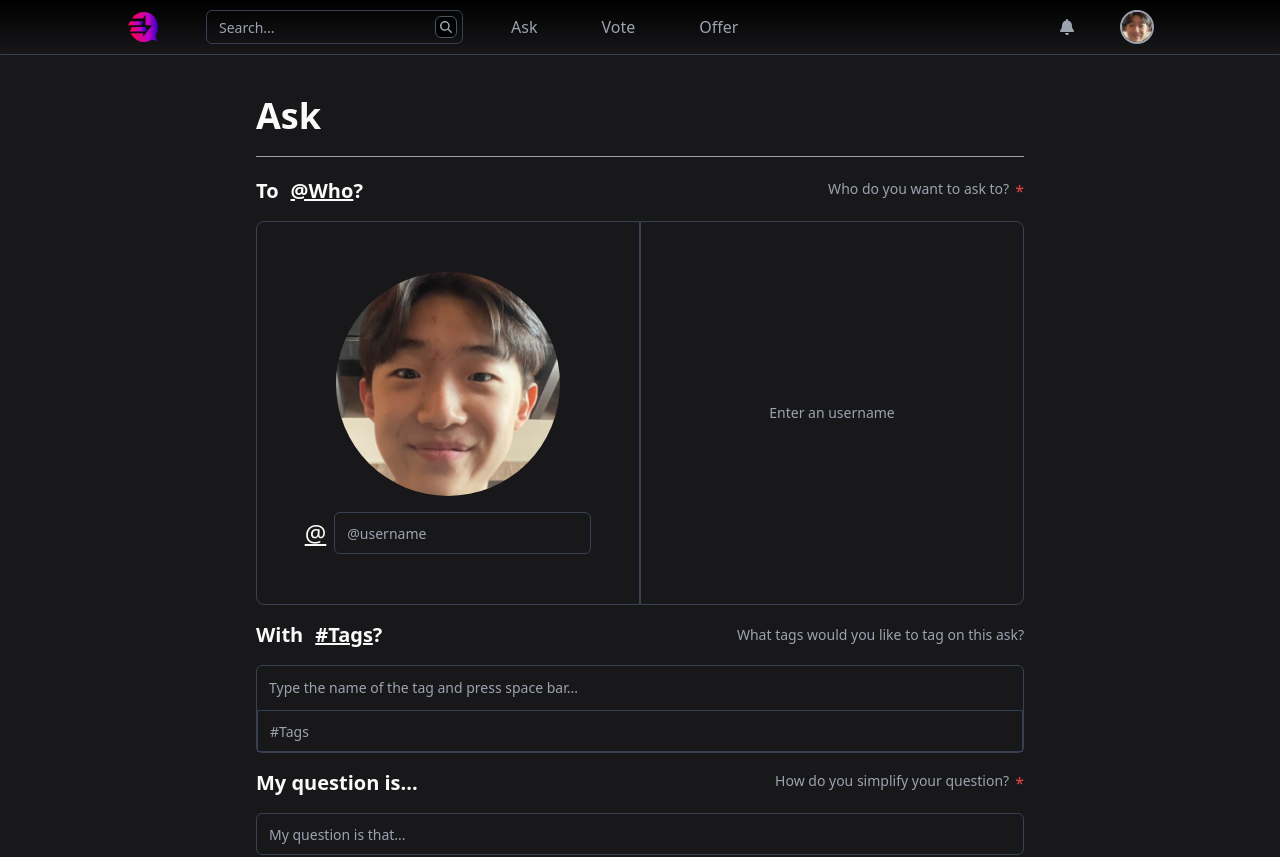
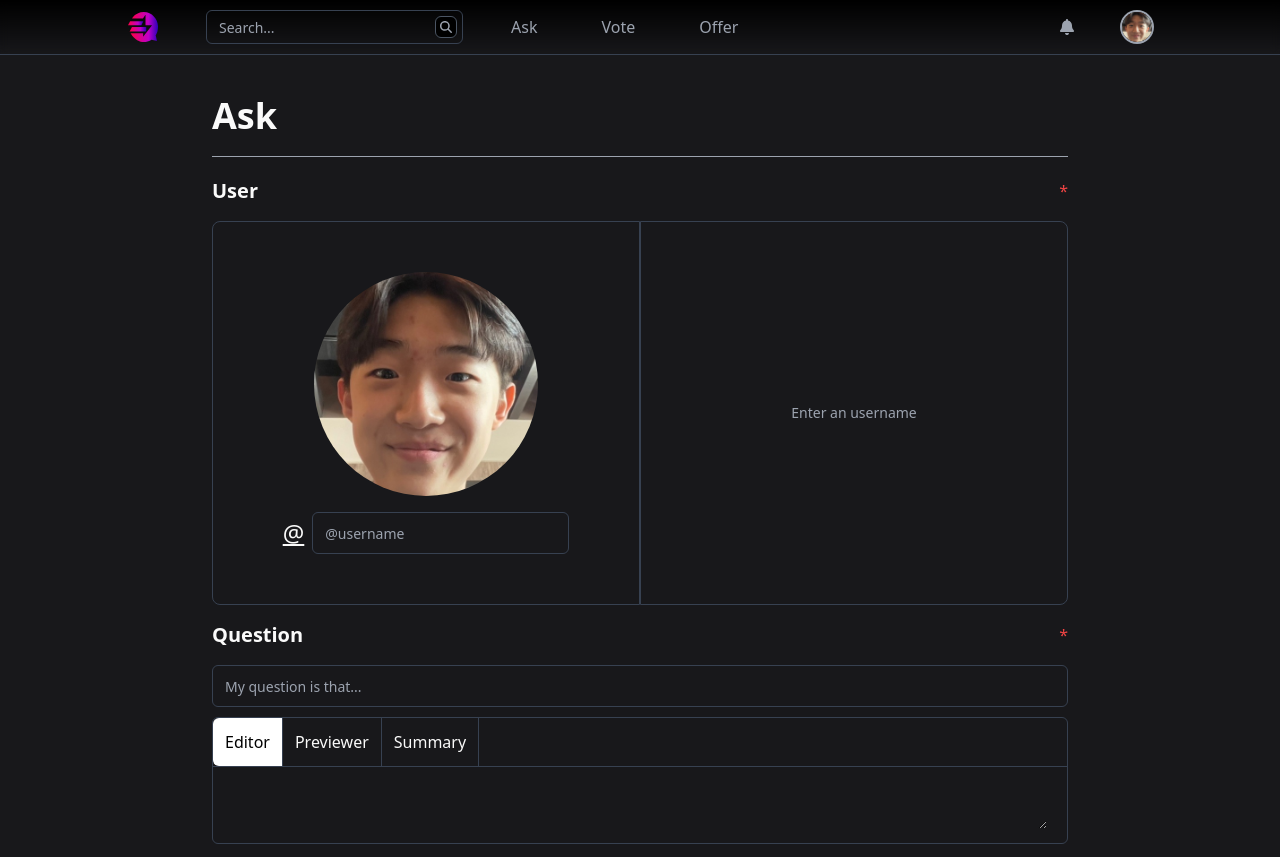
Before and after one commit to cattynip/rellyship, a Next.js app: page /asks/ask in a window 1280 px wide. Shown: the top 857 px of the page. Built offline with nearby package versions, Linux system fonts and the light colour scheme.

Commit message:
refactor(component): fix ask page

```diff
--- a/components/TagSearcher.tsx
+++ b/components/TagSearcher.tsx
@@ -96,6 +96,7 @@ const TagsSearcher = ({ getContent }: ITagsSearcherProps) => {
       <div>
         <RellyShipInput
           placeholder="#Tags"
+          id="tags"
           extraClassName="w-full rounded-none "
           wider
           removeHoverAnimation
--- a/components/layouts/RellyShipLayout.tsx
+++ b/components/layouts/RellyShipLayout.tsx
@@ -17,7 +17,7 @@ const RellyShipLayout = ({ isUserIn, children }: IRellyShipLayoutProps) => {
 
       <Header isUserIn={isUserIn} />
 
-      <main className="pt-24 w-full max-w-5xl mx-auto px-5">{children}</main>
+      <main className="pt-24 w-full max-w-4xl mx-auto px-5">{children}</main>
 
       <Footer />
     </div>
--- a/pages/asks/ask.tsx
+++ b/pages/asks/ask.tsx
@@ -6,7 +6,6 @@ import { ChangeEvent, FormEvent, useEffect, useState } from "react";
 import UserSearcher from "@components/UserSearcher";
 import TagsSearcher from "@components/TagSearcher";
 import AskEditor from "@components/AskEditor";
-import FloatingWindow from "@components/FloatingWindow";
 import RellyShipButton from "@components/RellyShipComponents/RellyShipButton";
 import RellyShipHeading from "@components/RellyShipComponents/RellyShipHeadings";
 import RellyShipInput from "@components/RellyShipComponents/RellyShipInput";
@@ -27,30 +26,22 @@ const Ask: NextPage = () => {
   const onValid = (event: FormEvent) => {
     event.preventDefault();
 
+    // TODO: Cehck fields
+
     // TODO: Send an API
   };
 
   return (
-    <div className="max-w-3xl mx-auto">
+    <div>
       <RellyShipHeading text="Ask" extraClassName="text-3xl" />
       <form
         onSubmit={onValid}
         className="border-t border-gray-400 mt-5 pt-5 space-y-4"
       >
         <div>
-          <FloatingWindow message="Who do you want to ask to? Enter the user name. It will show you the information of the user.">
-            <RellyShipLabel
-              inputFor="who"
-              required
-              description="Who do you want to ask to?"
-            >
-              <div className="text-xl font-bold">
-                <span className="pr-3">To</span>
-                <span className="underline">@Who</span>
-                <span>?</span>
-              </div>
-            </RellyShipLabel>
-          </FloatingWindow>
+          <RellyShipLabel inputFor="who" required>
+            <span className="text-xl font-bold">User</span>
+          </RellyShipLabel>
           <UserSearcher
             onChange={(event: ChangeEvent<HTMLInputElement>) =>
               setFormData(prev => ({
@@ -61,39 +52,9 @@ const Ask: NextPage = () => {
           />
         </div>
         <div>
-          <FloatingWindow message="What tags do you want to attach? These tags will show this question to the list.">
-            <RellyShipLabel
-              inputFor="tags"
-              description="What tags would you like to tag on this ask?"
-            >
-              <div className="text-xl font-bold">
-                <span className="pr-3">With</span>
-                <span className="underline">#Tags</span>
-                <span>?</span>
-              </div>
-            </RellyShipLabel>
-          </FloatingWindow>
-          <TagsSearcher
-            getContent={(tags: string[]) => {
-              setFormData(prev => ({
-                ...prev,
-                tags: tags
-              }));
-            }}
-          />
-        </div>
-        <div>
-          <FloatingWindow message="This is a question that will be shown up as a representative question.">
-            <RellyShipLabel
-              inputFor="question"
-              required
-              description="How do you simplify your question?"
-            >
-              <div className="text-xl font-bold">
-                <span>My question is...</span>
-              </div>
-            </RellyShipLabel>
-          </FloatingWindow>
+          <RellyShipLabel inputFor="question" required>
+            <span className="text-xl font-bold">Question</span>
+          </RellyShipLabel>
           <RellyShipInput
             placeholder="My question is that..."
             id="question"
@@ -116,6 +77,22 @@ const Ask: NextPage = () => {
             }
           />
         </div>
+        <div>
+          <RellyShipLabel
+            inputFor="tags"
+            description="What tags would you like to tag on this ask?"
+          >
+            <span className="text-xl font-bold">Tags</span>
+          </RellyShipLabel>
+          <TagsSearcher
+            getContent={(tags: string[]) => {
+              setFormData(prev => ({
+                ...prev,
+                tags: tags
+              }));
+            }}
+          />
+        </div>
         <div className="flex items-center justify-center pt-6">
           <RellyShipButton
             content="Ask"
```
